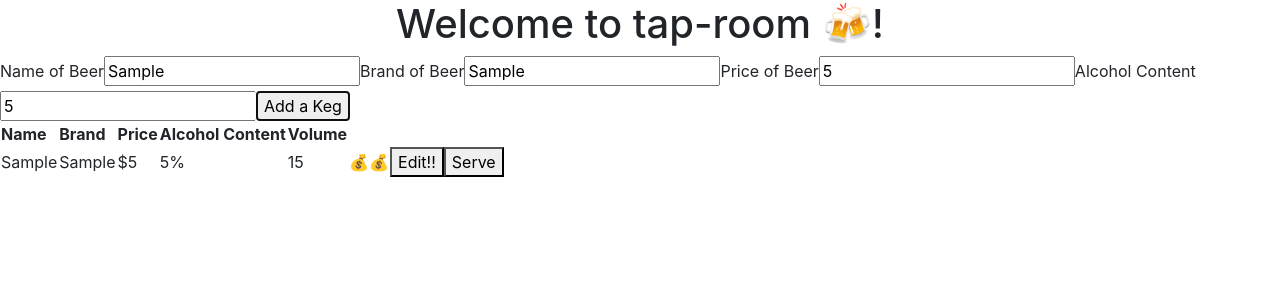
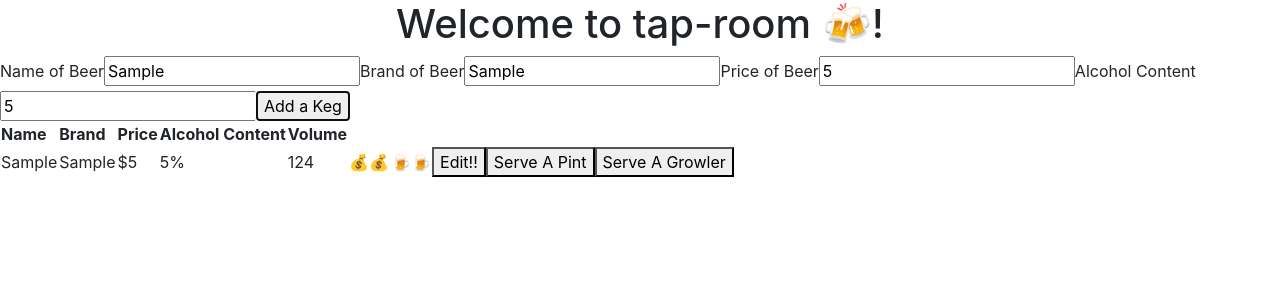
Before and after one commit to paigewilliams/tap-room, an Angular app: page / in a window 1280 px wide. Both pictures are taken after typing "Sample", "Sample", "5", "5" into the empty fields and a click on the button "Add a Keg". Shown: the top 300 px of the page. Built offline with nearby package versions, Linux system fonts and the light colour scheme.

Commit message:
add emoji for alcohol content and price range

```diff
--- a/src/app/app.component.html
+++ b/src/app/app.component.html
@@ -25,6 +25,7 @@
       <th>Price</th>
       <th>Alcohol Content</th>
       <th>Volume</th>
+
     </tr>
     <tr [class]="lowVolume(currentKeg)" *ngFor="let currentKeg of kegs">
       <td>{{currentKeg.name}}</td>
@@ -35,8 +36,13 @@
       <td *ngIf="currentKeg.price < 5">💰</td>
       <td *ngIf="currentKeg.price >=5 && currentKeg.price <=10 ">💰💰</td>
       <td *ngIf="currentKeg.price > 10 ">💰💰💰</td>
+      <td *ngIf="currentKeg.alcContent < 3">🍺</td>
+      <td *ngIf="currentKeg.alcContent >=3 && currentKeg.alcContent <=6 ">🍺🍺</td>
+      <td *ngIf="currentKeg.alcContent > 6 && currentKeg.alcContent <=10">🍺🍺🍺</td>
+      <td *ngIf="currentKeg.alcContent > 10">🍺🍺🍺🍺</td>
       <button (click)="editKeg(currentKeg)">Edit!!</button>
-      <button (click)="decreaseVolume(currentKeg)">Serve</button>
+      <button (click)="decreaseVolume(currentKeg)">Serve A Pint</button>
+      <button (click)="decreaseVolumeBy2(currentKeg)">Serve A Growler</button>
     </tr>
 
   </table>
--- a/src/app/app.component.ts
+++ b/src/app/app.component.ts
@@ -28,6 +28,10 @@ export class AppComponent {
     currentKeg.volume --;
   }
 
+  decreaseVolumeBy2(currentKeg){
+    currentKeg.volume = currentKeg.volume - 2;
+  }
+
   lowVolume(currentKeg){
     if (currentKeg.volume <= 10){
       return "bg-danger"
--- a/src/app/models/keg.model.ts
+++ b/src/app/models/keg.model.ts
@@ -1,5 +1,5 @@
 export class Keg {
-  volume: number = 15;
+  volume: number = 124;
   constructor(public name: string, public brand: string, public price: number, public alcContent: number){}
 
 }
```
